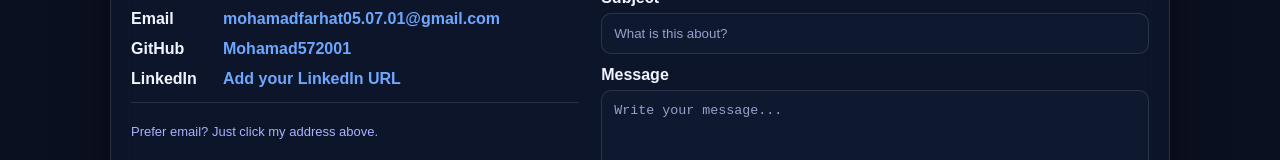
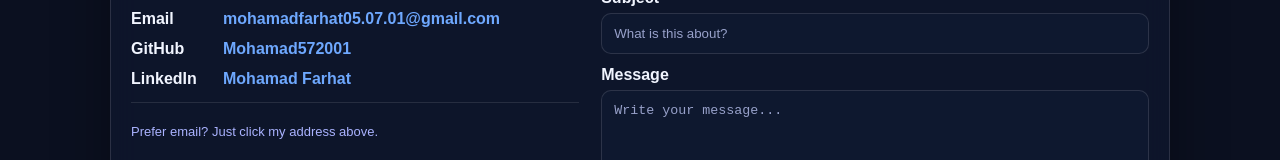
Before and after one commit to Mohamad572001/portfolio, a React (Create React App) app: page / in a window 1280 px wide. Shown: the part 2807-2967 px from the top of the page. Built offline with nearby package versions, Linux system fonts and the light colour scheme; the HTML template or start-up script is replaced by a standard one.

Commit message:
Update portfolio content

```diff
--- a/src/sections/Contact.js
+++ b/src/sections/Contact.js
@@ -4,6 +4,7 @@ import { useMemo, useState } from 'react';
 export default function Contact() {
   const myEmail = 'mohamadfarhat05.07.01@gmail.com';
   const githubUrl = 'https://github.com/Mohamad572001';
+  const linkedinUrl = 'https://linkedin.com/in/mohamad-farhat-j2001';
 
   const [form, setForm] = useState({
     name: '',
@@ -109,12 +110,11 @@ export default function Contact() {
               <span className="contactLabel">LinkedIn</span>
               <a
                 className="contactLink"
-                href="#"
-                onClick={(e) => e.preventDefault()}
-                aria-disabled="true"
-                title="Add your LinkedIn URL here"
+                href={linkedinUrl}
+                target="_blank"
+                rel="noopener noreferrer"
               >
-                Add your LinkedIn URL
+                Mohamad Farhat
               </a>
             </div>
           </div>
--- a/src/sections/Projects.js
+++ b/src/sections/Projects.js
@@ -17,7 +17,7 @@ export default function Projects() {
           details:
             'Craftify is a full-stack handmade goods marketplace featuring direct purchasing and real-time auctions. It supports buyers, sellers, and administrators with role-based dashboards, product and auction management, and a responsive user experience built using PHP, MySQL, JavaScript, Bootstrap, and AJAX.',
           links: {
-            github: 'https://github.com/yourusername/craftify',
+
             'Live Demo': 'https://proemployer-unchecked-anabelle.ngrok-free.dev/isd/home.php',
             live: 'https://proemployer-unchecked-anabelle.ngrok-free.dev/isd/home.php',
           },
```
